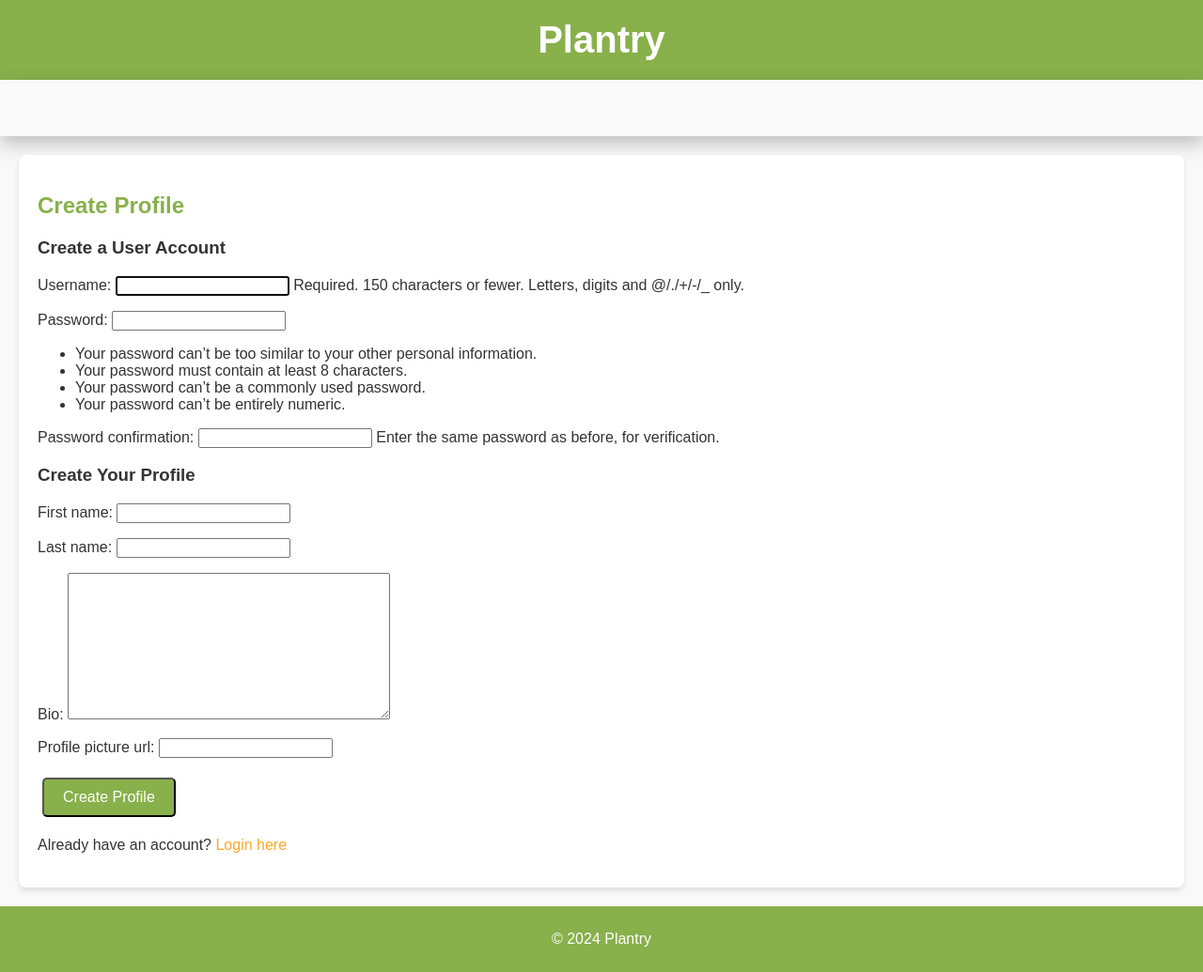
After one commit to Mussie0001/cs412-a3, a Django app: page /project/profile/create/ in a window 1280 px wide. The commit adds this page. Shown: the whole page at 94% size. Run offline with Django 5.2, Linux system fonts and the light colour scheme.

Commit message:
lots of progress

```diff
--- a/cs412/settings.py
+++ b/cs412/settings.py
@@ -52,6 +52,7 @@ MIDDLEWARE = [
     'django.contrib.auth.middleware.AuthenticationMiddleware',
     'django.contrib.messages.middleware.MessageMiddleware',
     'django.middleware.clickjacking.XFrameOptionsMiddleware',
+    'project.middleware.AppBasedRedirectMiddleware',
 ]
 
 ROOT_URLCONF = 'cs412.urls'
--- a/project/admin.py
+++ b/project/admin.py
@@ -1,8 +1,9 @@
 from django.contrib import admin
-from .models import Recipe, Ingredient, RecipeIngredient, Category, MealPlan
+from .models import Recipe, Ingredient, RecipeIngredient, Category, MealPlan, Profile
 
 admin.site.register(Recipe)
 admin.site.register(Ingredient)
 admin.site.register(RecipeIngredient)
 admin.site.register(Category)
 admin.site.register(MealPlan)
+admin.site.register(Profile)
--- /dev/null
+++ b/project/forms.py
@@ -0,0 +1,11 @@
+from django import forms
+from .models import Profile
+
+
+class ProfileForm(forms.ModelForm):
+    """
+    Form for creating or updating a Profile.
+    """
+    class Meta:
+        model = Profile
+        fields = ['first_name', 'last_name', 'bio', 'profile_picture_url']
--- a/project/templates/project/base.html
+++ b/project/templates/project/base.html
@@ -5,23 +5,34 @@
     <meta charset="UTF-8">
     <meta name="viewport" content="width=device-width, initial-scale=1.0">
     <link rel="stylesheet" href="{% static 'project/styles.css' %}">
-    <title>{% block title %}Recipe Collection{% endblock %}</title>
+    <title>{% block title %}Plantry{% endblock %}</title>
 </head>
-<body>
-    <header>
-        <h1>Recipe Collection & Meal Planner</h1>
-        <nav>
-            <a href="{% url 'recipe_list' %}">All Recipes</a>
-            <a href="{% url 'mealplan_list' %}">Meal Plans</a>
-            <a href="{% url 'category_list' %}">Categories</a>
-        </nav>
+<body class="background">
+    <header class="header">
+        <h1 class="header-title">Plantry</h1>
     </header>
-    <main>
+    <nav class="nav" {% if hide_navbar %}style="display: none;"{% endif %}>
+        {% if user.is_authenticated %}
+        <a href="{% url 'recipe_list' %}">Recipes</a>
+        <a href="{% url 'mealplan_list' %}">Meal Plans</a>
+        <a href="{% url 'category_list' %}">Categories</a>
+        {% if user.user_profile %}
+            <a href="{% url 'profile_detail' user.user_profile.pk %}">My Profile</a>
+        {% else %}
+            <a href="{% url 'profile_create_only' %}">Create Profile</a>
+        {% endif %}
+        <a href="{% url 'project_logout' %}" onclick="event.preventDefault(); document.getElementById('logout-form').submit();">Logout</a>
+        <form id="logout-form" action="{% url 'project_logout' %}" method="post" style="display: none;">
+            {% csrf_token %}
+        </form>
+        {% endif %}
+    </nav>
+    <main class="content">
         {% block content %}
         {% endblock %}
     </main>
-    <footer>
-        <p>&copy; 2024 Recipe Planner</p>
+    <footer class="footer">
+        <p>&copy; 2024 Plantry</p>
     </footer>
 </body>
 </html>
--- /dev/null
+++ b/project/templates/project/create_profile.html
@@ -0,0 +1,18 @@
+{% extends "project/base.html" %}
+
+{% block title %}Create Profile{% endblock %}
+
+{% block content %}
+<div class="form-container">
+    <h2>Create Profile</h2>
+    <form method="post">
+        {% csrf_token %}
+        <h3>Create a User Account</h3>
+        {{ user_creation_form.as_p }}
+        <h3>Create Your Profile</h3>
+        {{ profile_form.as_p }}
+        <button type="submit" class="btn">Create Profile</button>
+    </form>
+    <p>Already have an account? <a href="{% url 'project_login' %}" class="link">Login here</a></p>
+</div>
+{% endblock %}
--- a/project/templates/project/mealplan_list.html
+++ b/project/templates/project/mealplan_list.html
@@ -26,5 +26,4 @@
     {% endfor %}
 </div>
 
-<!-- {# <a href="{% url 'mealplan_add' %}" class="button">Add a Meal Plan</a> #} -->
 {% endblock %}
--- a/project/templates/project/recipe_list.html
+++ b/project/templates/project/recipe_list.html
@@ -1,14 +1,16 @@
 {% extends "project/base.html" %}
 
+{% block title %}All Recipes{% endblock %}
+
 {% block content %}
-<h1>Recipes</h1>
+<h1>All Recipes</h1>
 <div class="recipe-list">
     {% for recipe in recipes %}
     <div class="recipe-card">
         <h2>{{ recipe.title }}</h2>
         <p>{{ recipe.description }}</p>
         {% if recipe.image %}
-        <img src="{{ recipe.image.url }}" alt="{{ recipe.title }}" style="max-width: 200px; max-height: 200px;">
+        <img src="{{ recipe.image.url }}" alt="{{ recipe.title }}" style="max-width: 200px;">
         {% else %}
         <p>No image available</p>
         {% endif %}
--- a/project/urls.py
+++ b/project/urls.py
@@ -1,16 +1,29 @@
 from django.urls import path
+from django.contrib.auth import views as auth_views
 from .views import (
+    HomePageView,
     RecipeListView,
     RecipeDetailView,
     MealPlanListView,
     CategoryListView,
     CategoryDetailView,
+    CustomLoginView,
+    ProfileCreateView,
+    ProfileDetailView,
+    ProfileOnlyCreateView,
+    CustomLogoutView
 )
 
 urlpatterns = [
-    path('', RecipeListView.as_view(), name='recipe_list'),
+    path('', HomePageView.as_view(), name='home'),
+    path('recipes/', RecipeListView.as_view(), name='recipe_list'),
     path('recipe/<int:pk>/', RecipeDetailView.as_view(), name='recipe_detail'),
     path('mealplans/', MealPlanListView.as_view(), name='mealplan_list'),
     path('categories/', CategoryListView.as_view(), name='category_list'),
     path('category/<int:pk>/', CategoryDetailView.as_view(), name='category_detail'),
+    path('profile/create/', ProfileCreateView.as_view(), name='profile_create'),
+    path('profile/<int:pk>/', ProfileDetailView.as_view(), name='profile_detail'),
+    path('login/', CustomLoginView.as_view(), name='project_login'),
+    path('logout/', CustomLogoutView.as_view(), name='project_logout'),
+    path('profile/create-only/', ProfileOnlyCreateView.as_view(), name='profile_create_only'),
 ]
--- a/project/views.py
+++ b/project/views.py
@@ -1,7 +1,27 @@
-from django.shortcuts import render
-from django.views.generic import ListView, DetailView
-from .models import Recipe, Ingredient, Category, MealPlan
-# Create your views here.
+from django.shortcuts import render, redirect, get_object_or_404
+from django.views.generic import TemplateView, ListView, DetailView, CreateView, View
+from django.contrib.auth.views import LoginView, LogoutView
+from django.contrib.auth import login
+from django.contrib.auth.forms import UserCreationForm
+from django.urls import reverse_lazy
+from .models import Profile, Recipe, MealPlan, Category
+from .forms import ProfileForm
+from django.contrib.auth.mixins import LoginRequiredMixin
+
+
+class HomePageView(TemplateView):
+    """
+    Displays the homepage with login, profile creation, or logout options.
+    Redirects authenticated users to the recipes list.
+    """
+    template_name = "project/home.html"
+
+    def dispatch(self, request, *args, **kwargs):
+        if request.user.is_authenticated:
+            return redirect('recipe_list')  # Redirect logged-in users to recipes page
+        return super().dispatch(request, *args, **kwargs)
+
+
 class RecipeListView(ListView):
     model = Recipe
     template_name = 'project/recipe_list.html'
@@ -19,15 +39,6 @@ class MealPlanListView(ListView):
     template_name = 'project/mealplans.html'
     context_object_name = 'meal_plans'
 
-    def get_context_data(self, **kwargs):
-        context = super().get_context_data(**kwargs)
-        meal_plans = MealPlan.objects.all().select_related('recipe', 'user')
-        meal_plans_by_date = {}
-        for plan in meal_plans:
-            meal_plans_by_date.setdefault(plan.date, []).append(plan)
-        context['meal_plans_by_date'] = meal_plans_by_date
-        return context
-
 
 class CategoryListView(ListView):
     model = Category
@@ -39,3 +50,76 @@ class CategoryDetailView(DetailView):
     model = Category
     template_name = 'project/category_detail.html'
     context_object_name = 'category'
+
+
+class CustomLoginView(LoginView):
+    template_name = 'project/login.html'
+    extra_context = {'hide_navbar': True}
+
+    def get_success_url(self):
+        return reverse_lazy('recipe_list')
+
+class CustomLogoutView(LogoutView):
+    template_name = 'project/logout.html'
+    extra_context = {'hide_navbar': True}
+
+
+class ProfileCreateView(View):
+    """
+    Handles creating a new Django User along with a Profile.
+    """
+    template_name = 'project/create_profile.html'
+
+    def dispatch(self, request, *args, **kwargs):
+        """
+        Redirect authenticated users to a separate view for creating only a profile.
+        """
+        if request.user.is_authenticated:
+            return redirect('profile_create_only')
+        return super().dispatch(request, *args, **kwargs)
+
+    def get(self, request, *args, **kwargs):
+        user_creation_form = UserCreationForm()
+        profile_form = ProfileForm()
+        return render(request, self.template_name, {
+            'user_creation_form': user_creation_form,
+            'profile_form': profile_form
+        })
+
+    def post(self, request, *args, **kwargs):
+        user_creation_form = UserCreationForm(request.POST)
+        profile_form = ProfileForm(request.POST)
+
+        if user_creation_form.is_valid() and profile_form.is_valid():
+            user = user_creation_form.save()
+            profile = profile_form.save(commit=False)
+            profile.user = user
+            profile.save()
+            login(request, user)
+            return redirect('recipe_list')
+
+        return render(request, self.template_name, {
+            'user_creation_form': user_creation_form,
+            'profile_form': profile_form
+        })
+
+
+class ProfileOnlyCreateView(LoginRequiredMixin, CreateView):
+    """
+    View for logged-in users to create only a profile.
+    """
+    model = Profile
+    form_class = ProfileForm
+    template_name = "project/create_profile_only.html"
+
+    def form_valid(self, form):
+        form.instance.user = self.request.user  # Attach the logged-in user
+        return super().form_valid(form)
+
+    def get_success_url(self):
+        return reverse_lazy('profile_detail', kwargs={'pk': self.request.user.user_profile.pk})
+
+class ProfileDetailView(DetailView):
+    model = Profile
+    template_name = "project/profile_detail.html"
+    context_object_name = "profile"
--- a/static/project/styles.css
+++ b/static/project/styles.css
@@ -1,78 +1,133 @@
-.recipe-list {
-    display: flex;
-    flex-wrap: wrap;
-    gap: 20px;
+:root {
+    --primary-color: #88B04B; /* Sage green */
+    --accent-color: #FFA726; /* Soft orange */
+    --background-color: #F9F9F9; /* Off-white */
+    --text-color: #333333; /* Charcoal gray */
 }
 
-.recipe-card {
-    border: 1px solid #ddd;
-    border-radius: 8px;
-    padding: 10px;
-    max-width: 250px;
+/* General styles */
+body {
+    font-family: Arial, sans-serif;
+    margin: 0;
+    padding: 0;
+    background-color: var(--background-color);
+    color: var(--text-color);
 }
 
-.recipe-detail img {
-    display: block;
-    margin: 20px auto;
-}
-.meal-plans {
-    margin: 20px 0;
+.header {
+    text-align: center;
+    background-color: var(--primary-color);
+    padding: 20px;
+    color: white;
 }
 
-.meal-day {
-    display: flex;
-    flex-wrap: wrap;
-    gap: 20px;
+.header-title {
+    margin: 0;
+    font-size: 2.5rem;
 }
 
-.meal-item {
-    flex: 1 1 calc(25% - 20px);
-    max-width: calc(25% - 20px);
-    background-color: #f9f9f9;
-    border: 1px solid #ddd;
+.nav {
+    text-align: center;
+    box-shadow: 0 8px 20px rgba(51, 51, 51, 0.3); /* Charcoal gray shadow */
+    padding: 30px 0; /* Increase vertical size */
+}
+
+.nav a {
+    margin: 0 15px;
+    text-decoration: none;
+    color: var(--text-color);
+    font-weight: bold;
+    font-size: 18px;
+    padding: 10px 20px;
+    border-radius: 5px;
+    transition: background-color 0.3s, color 0.3s;
+}
+
+.nav a:hover {
+    color: white;
+    background-color: var(--accent-color);
+}
+
+.content {
+    display: flex;
+    justify-content: center;
+    align-items: center;
+    min-height: 70vh;
+    padding: 20px;
+}
+
+.footer {
+    text-align: center;
+    padding: 10px 0;
+    background-color: var(--primary-color);
+    color: white;
+}
+
+.welcome-card {
+    text-align: center;
+    background-color: white;
+    padding: 30px;
     border-radius: 8px;
-    padding: 10px;
-    text-align: center;
     box-shadow: 0 4px 6px rgba(0, 0, 0, 0.1);
 }
 
-.meal-item img {
-    max-width: 100%;
-    height: auto;
-    border-radius: 8px;
-    margin-bottom: 10px;
+.welcome-card h2 {
+    color: var(--primary-color);
 }
 
-.meal-item h4 {
-    font-size: 1.2em;
-    color: #333;
-    margin: 10px 0;
+.button-group {
+    margin-top: 20px;
 }
 
-.meal-item h5 {
-    font-size: 1em;
-    color: #555;
-    margin: 5px 0;
+.btn {
+    text-decoration: none;
+    background-color: var(--primary-color);
+    color: white;
+    padding: 10px 20px;
+    border-radius: 5px;
+    margin: 5px;
+    display: inline-block;
+    font-size: 1rem;
 }
 
-.meal-item p {
-    font-size: 0.9em;
-    color: #666;
+.btn:hover {
+    background-color: var(--accent-color);
+}
+.login-form-container {
+    background-color: white;
+    padding: 20px;
+    border-radius: 8px;
+    box-shadow: 0 4px 6px rgba(0, 0, 0, 0.1);
+    text-align: center;
+    width: 40%;
 }
 
-.meal-day h3 {
-    font-size: 1.5em;
-    color: #222;
-    margin-bottom: 15px;
+.logout-form-container {
+    background-color: white;
+    padding: 20px;
+    border-radius: 8px;
+    box-shadow: 0 4px 6px rgba(0, 0, 0, 0.1);
+    text-align: center;
+    width: 40%;
+}
+.form-container {
+    background-color: white;
+    padding: 20px;
+    border-radius: 8px;
+    box-shadow: 0 4px 6px rgba(0, 0, 0, 0.1);
+    text-align: left;
+    width: 100%;
 }
 
-.meal-day .meal-item a {
-    text-decoration: none;
-    color: #007BFF;
-    font-weight: bold;
-    transition: color 0.3s ease;
+.form-container h2 {
+    color: var(--primary-color);
 }
 
-.meal-day .meal-item a:hover {
-    color: #0056b3;
+.link {
+    color: var(--accent-color);
+    text-decoration: none;
 }
+
+.link:hover {
+    text-decoration: underline;
+}
```
Also changed, not shown: project/middleware.py (added, +10 -0 lines), project/models.py (+23 -0 lines), project/templates/project/create_profile_only.html (added, +21 -0 lines), project/templates/project/home.html (added, +14 -0 lines), project/templates/project/login.html (added, +15 -0 lines), project/templates/project/logout.html (added, +10 -0 lines), project/templates/project/profile_detail.html (added, +14 -0 lines), project/migrations/0003_profile.py (added), project/migrations/0004_remove_profile_city_remove_profile_profile_picture_and_more.py (added), project/migrations/0005_alter_profile_bio_alter_profile_profile_picture_url.py (added).
